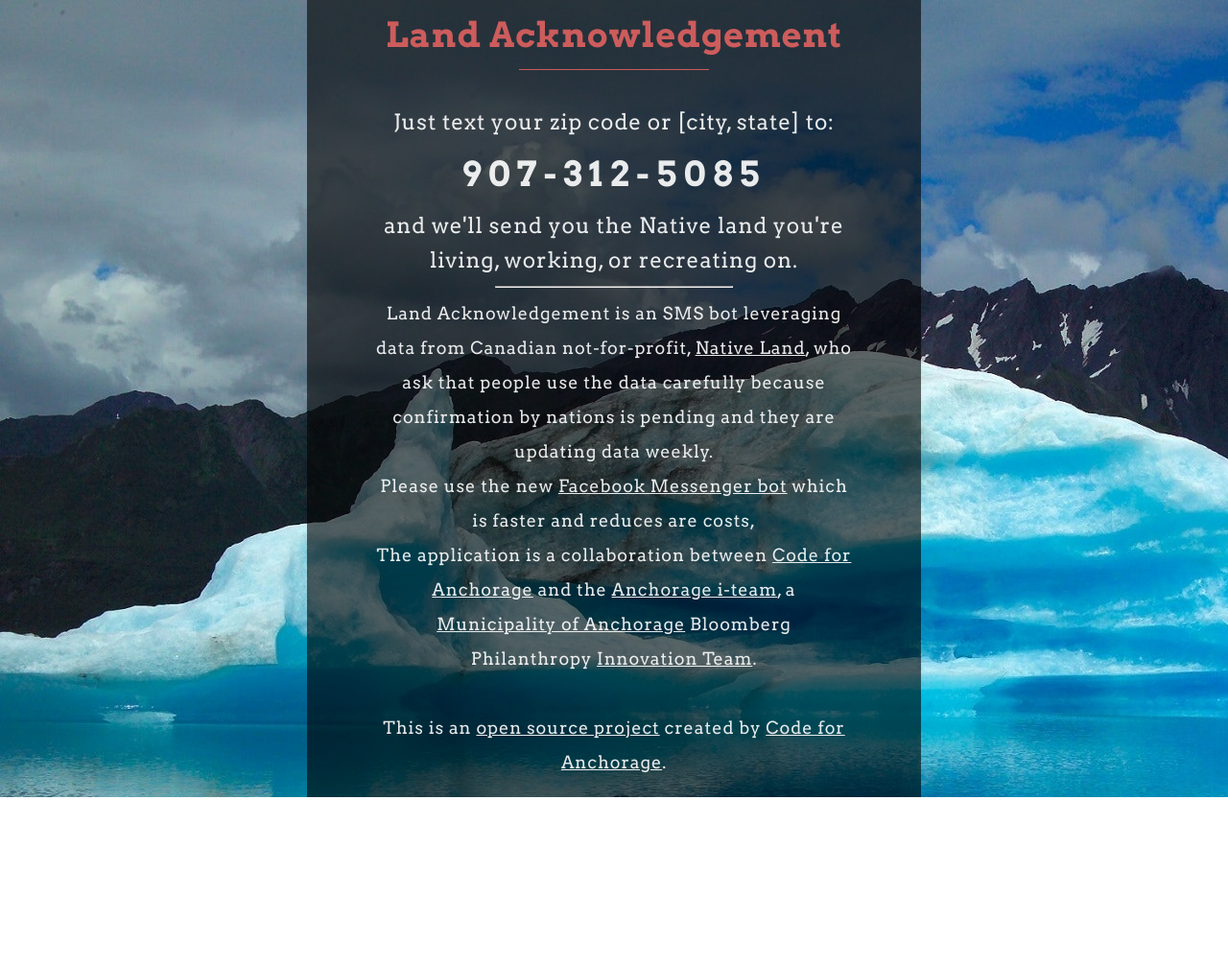
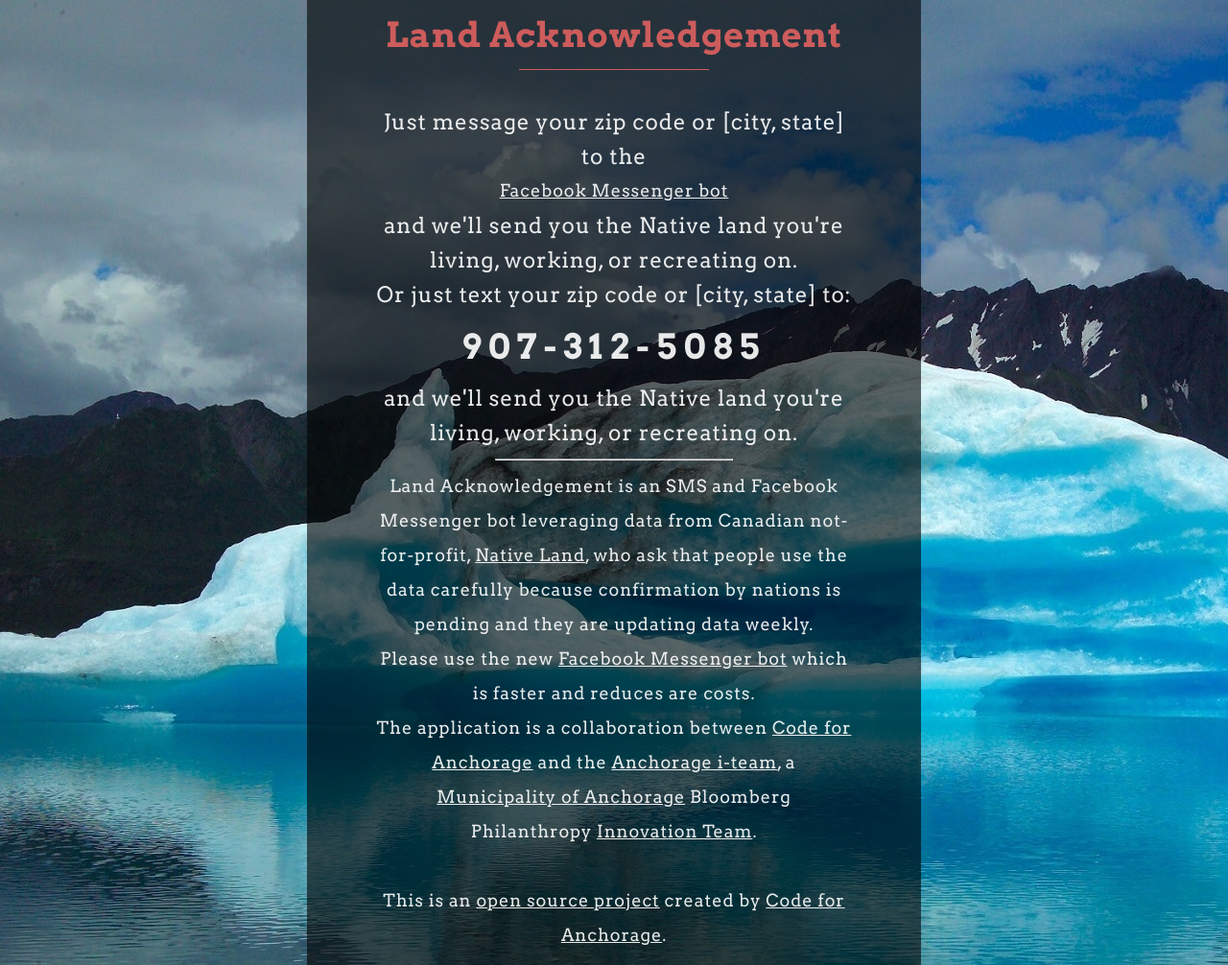
Before and after one commit to codeforanchorage/land_acknowledgement, a plain HTML site: page docs/index.html in a window 1280 px wide. Shown: the top 1006 px of the page at 96% size. Before the commit the page ends 831 px from the top, so only its background shows below. Drawn offline with Linux system fonts and the light colour scheme.

Commit message:
Move FB Messenger to the top of page.

```diff
--- a/docs/index.html
+++ b/docs/index.html
@@ -34,17 +34,21 @@
             <h1>Land Acknowledgement</h1>
             </header>
             <section>
-                <p class="subtext">Just text your zip code or [city, state] to:</p>
+                <p class="subtext">Just message your zip code or [city, state] to the</p><a target="_blank" href="https://www.messenger.com/t/LandAcknowledgement">Facebook Messenger bot</a>
+                <p class="subtext">and we'll send you the Native land you're living, working, or recreating on.</p>
+            </section>
+            <section>
+                <p class="subtext">Or just text your zip code or [city, state] to:</p>
                 <span class="phoneNumber">907-312-5085</span>
                 <p class="subtext">and we'll send you the Native land you're living, working, or recreating on.</p>
             </section>
             <hr/>
               <section>
-                <p>Land Acknowledgement is an SMS bot leveraging data from Canadian not-for-profit, <a target="_blank" href="https://native-land.ca/">Native Land</a>,
+                <p>Land Acknowledgement is an SMS and Facebook Messenger bot leveraging data from Canadian not-for-profit, <a target="_blank" href="https://native-land.ca/">Native Land</a>,
                     who ask that people use the data carefully because confirmation by nations is pending and they are updating data weekly.</p>
             </section>
             <section>
-                <p>Please use the new <a target="_blank" href="https://www.messenger.com/t/LandAcknowledgement">Facebook Messenger bot</a> which is faster and reduces are costs,
+                <p>Please use the new <a target="_blank" href="https://www.messenger.com/t/LandAcknowledgement">Facebook Messenger bot</a> which is faster and reduces are costs.
                 <p>The application is a collaboration between <a target="_blank" href="https://codeforanchorage.org">Code for Anchorage</a> and the <a target="_blank" href="https://medium.com/anchorage-i-team">Anchorage i-team</a>, a
                     <a target="_blank" href="http://www.muni.org/pages/default.aspx">Municipality of Anchorage</a> Bloomberg Philanthropy
                     <a target="_blank" href="https://www.bloomberg.org/program/government-innovation/innovation-teams/#overview">Innovation Team</a>.</p>
```
